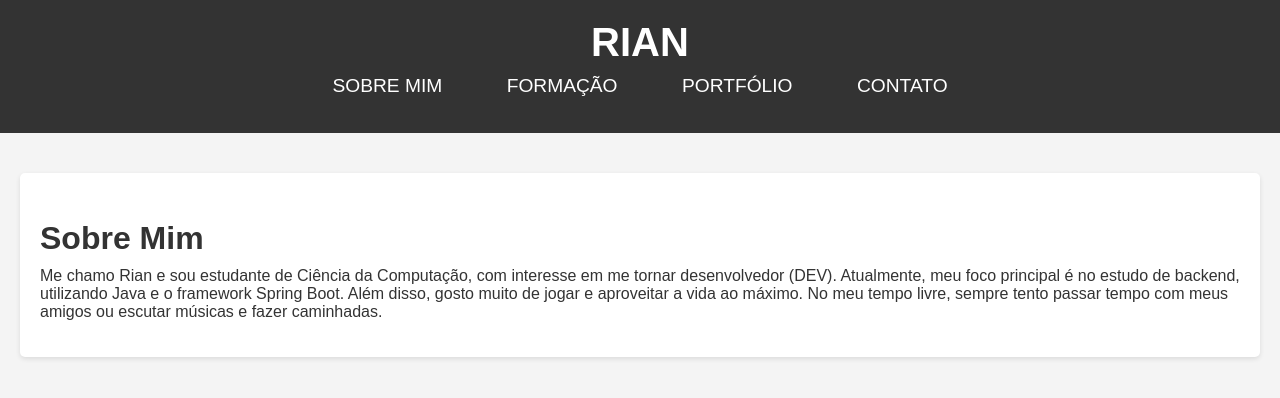
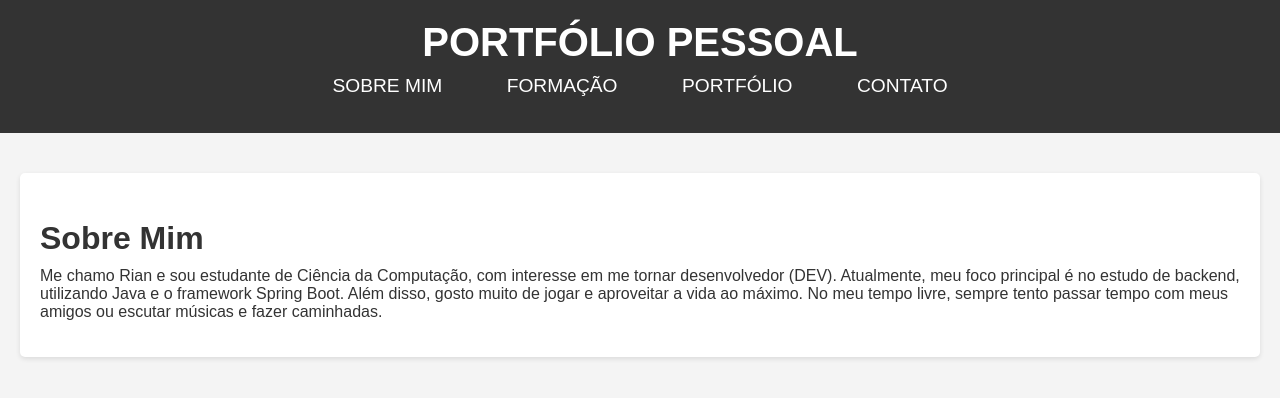
Before and after one commit to rianfernandesno/Trabalho, a plain HTML site: page index.html in a window 1280 px wide. Drawn offline with Linux system fonts and the light colour scheme.

Commit message:
update name header - h1

```diff
--- a/index.html
+++ b/index.html
@@ -9,7 +9,7 @@
 <body>
     <!--Parte da navegação do site-->
     <header>
-        <h1>RIAN</h1>
+        <h1>PORTFÓLIO PESSOAL</h1>
         <nav>
             <ul>
                 <li><a href="#sobre-mim">SOBRE MIM</a></li>
```
